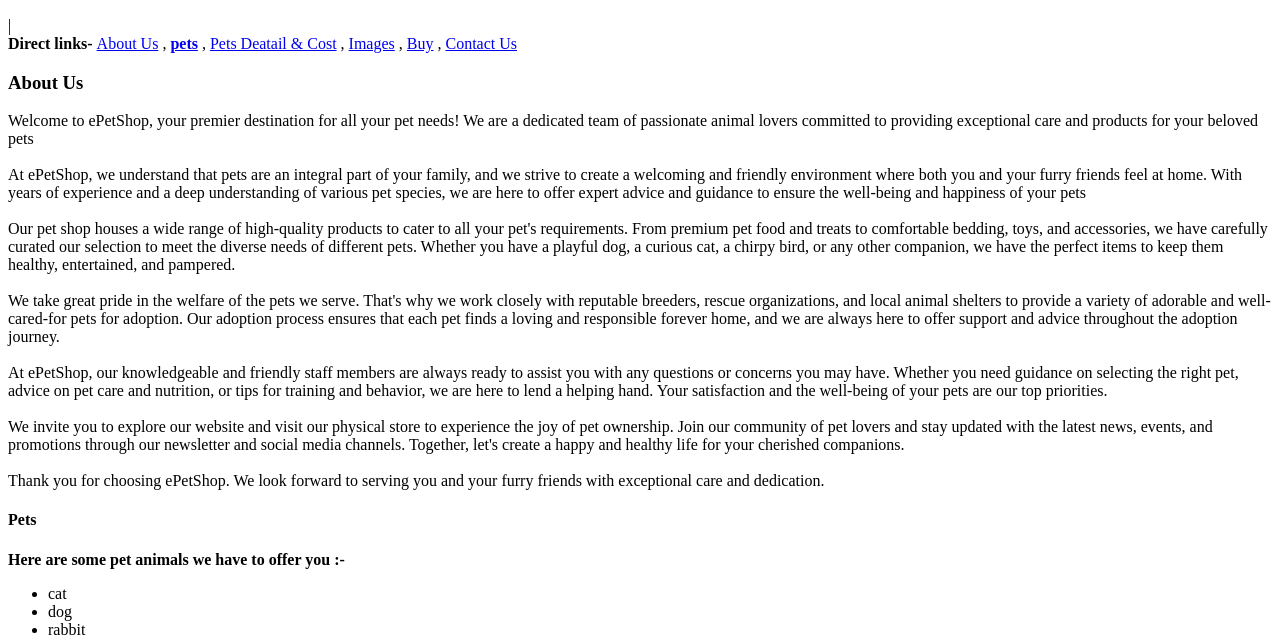
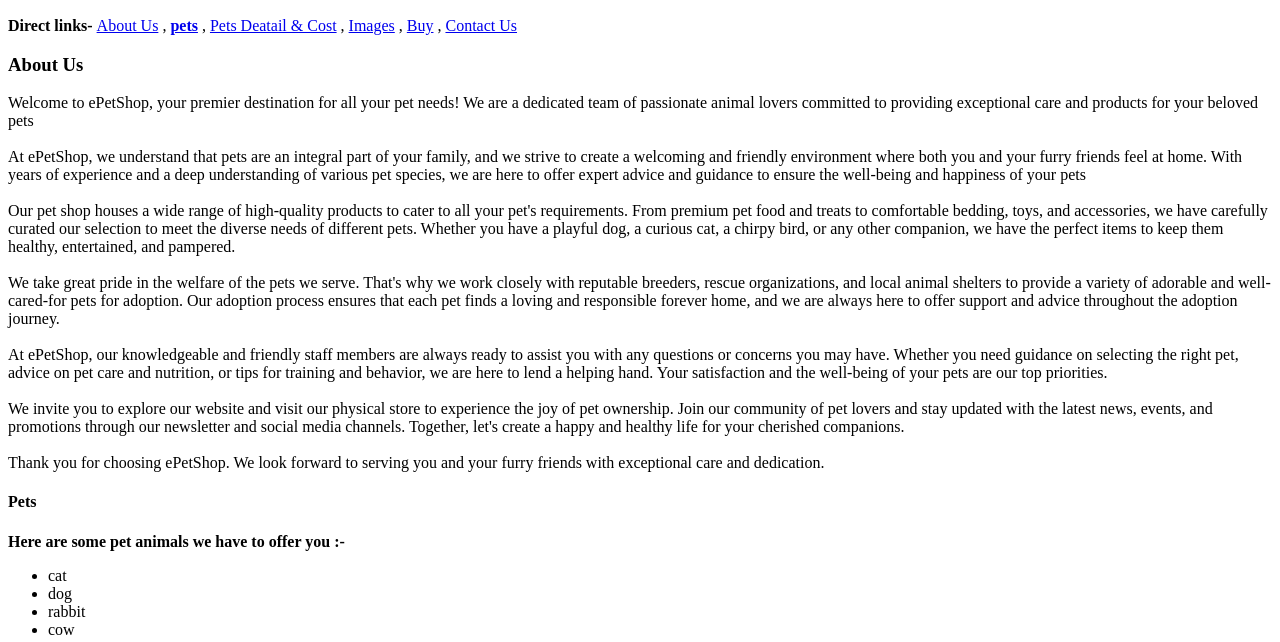
Before and after one commit to BinitRobinson/ePetShop.github.io, a plain HTML site: page index.html in a window 1280 px wide. Shown: the part 110-752 px from the top of the page. Drawn offline with Linux system fonts and the light colour scheme.

Commit message:
Update index.html

```diff
--- a/index.html
+++ b/index.html
@@ -14,7 +14,7 @@
         <h1>Perfect site for pet animals </h1>
         <h2>Only Pet lovers allowed! </h2>
     </header>
-    |<!--header ends-->
+    <!--header ends-->
 
     <nav><b>Direct links- </b>
         <a href="#About Us">About Us</a> , <a href="#Pets"><b>pets</b></a> , <a href="#Pets detail&cost">Pets Deatail &
```
